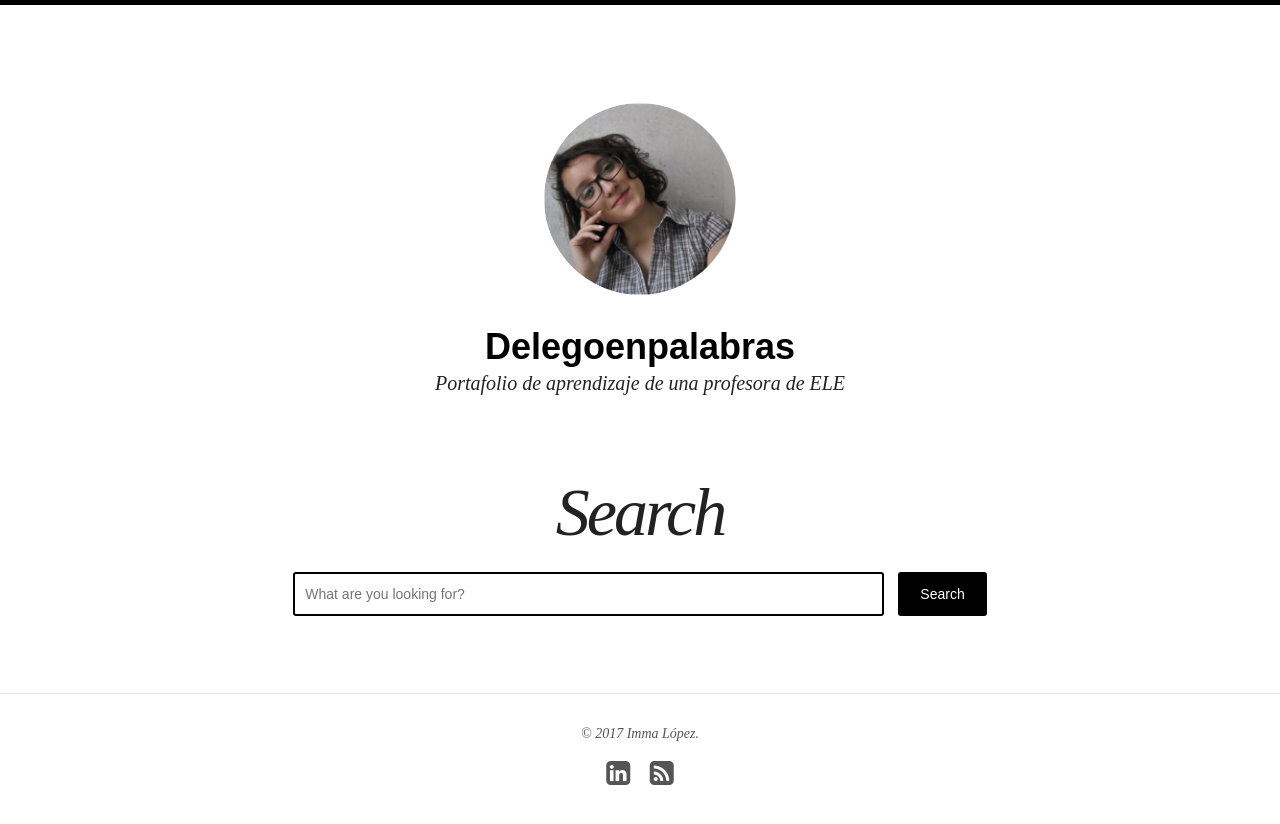
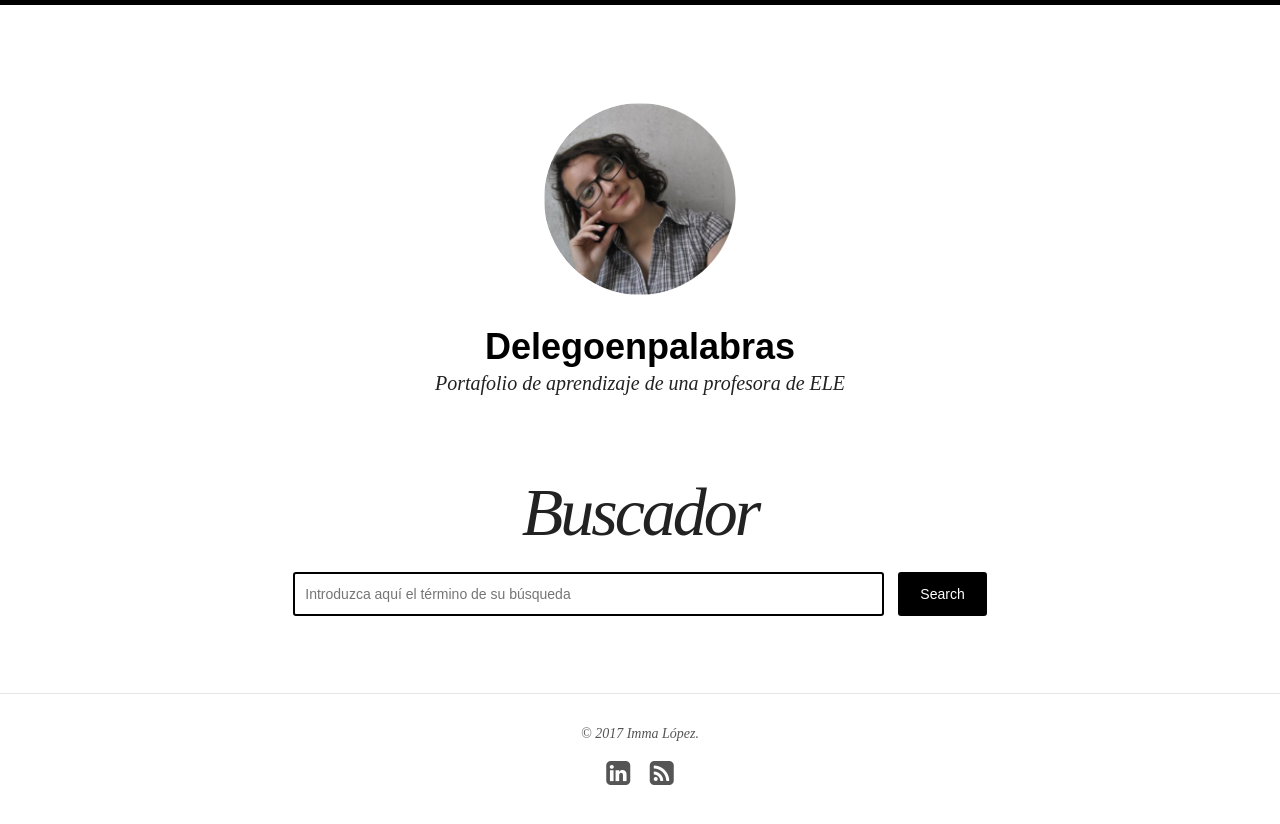
Before and after one commit to immalopez/immalopez.github.io, a Jekyll site: the page built from search/index.md, in a window 1280 px wide. Shown: the top 824 px of the page. Built offline with Jekyll 4.4.1, drawn with Linux system fonts in a browser that asks for light colours; nearby versions of some CDN libraries.

Commit message:
Update index.md

```diff
--- a/search/index.md
+++ b/search/index.md
@@ -1,6 +1,6 @@
 ---
 layout: page
-title: "Search"
+title: "Buscador"
 date:
 modified:
 excerpt:
@@ -13,7 +13,7 @@
 <!-- Search form -->
 <form method="get" action="{{ site.url }}/search/" data-search-form class="simple-search">
   <label for="q">Search {{ site.title }} for:</label>
-  <input type="search" name="q" id="q" placeholder="What are you looking for?" data-search-input id="goog-wm-qt" autofocus />
+  <input type="search" name="q" id="q" placeholder="Introduzca aquí el término de su búsqueda" data-search-input id="goog-wm-qt" autofocus />
   <input type="submit" value="Search" id="goog-wm-sb" />
 </form>
 
```
